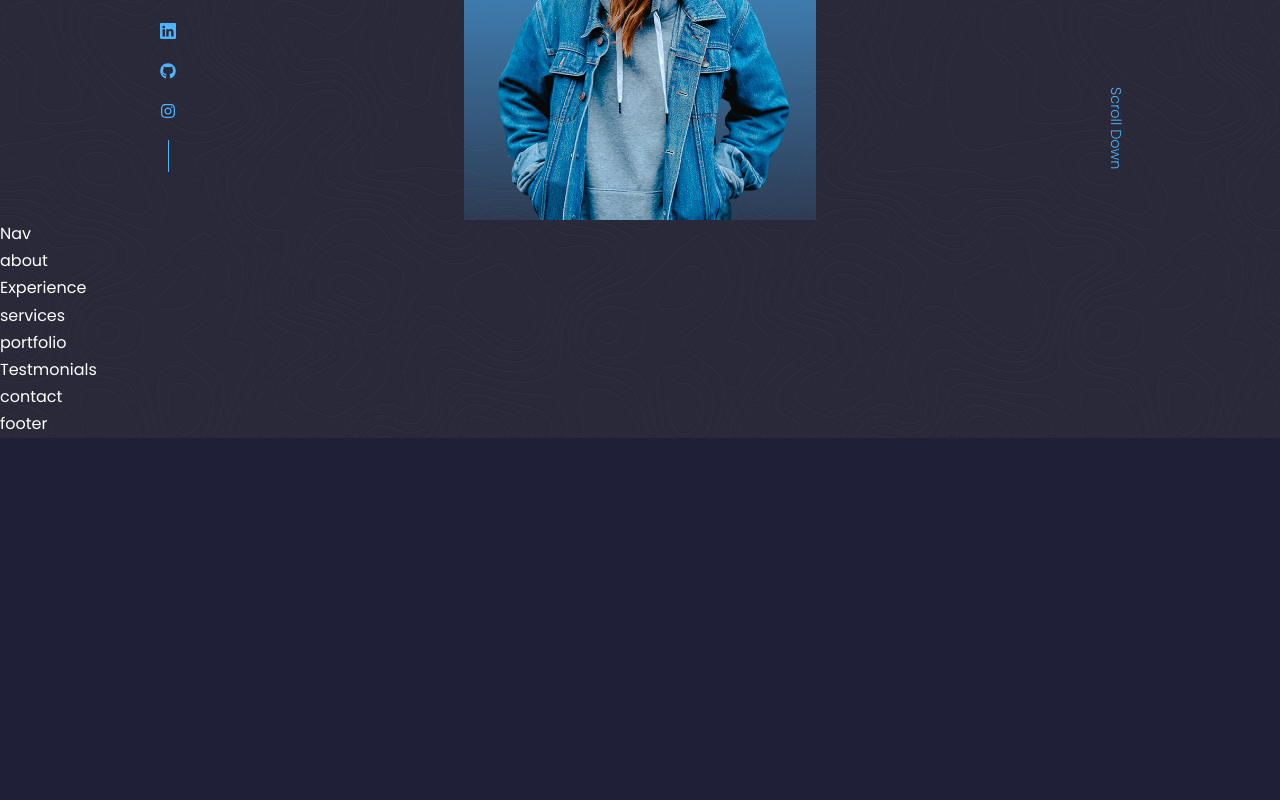
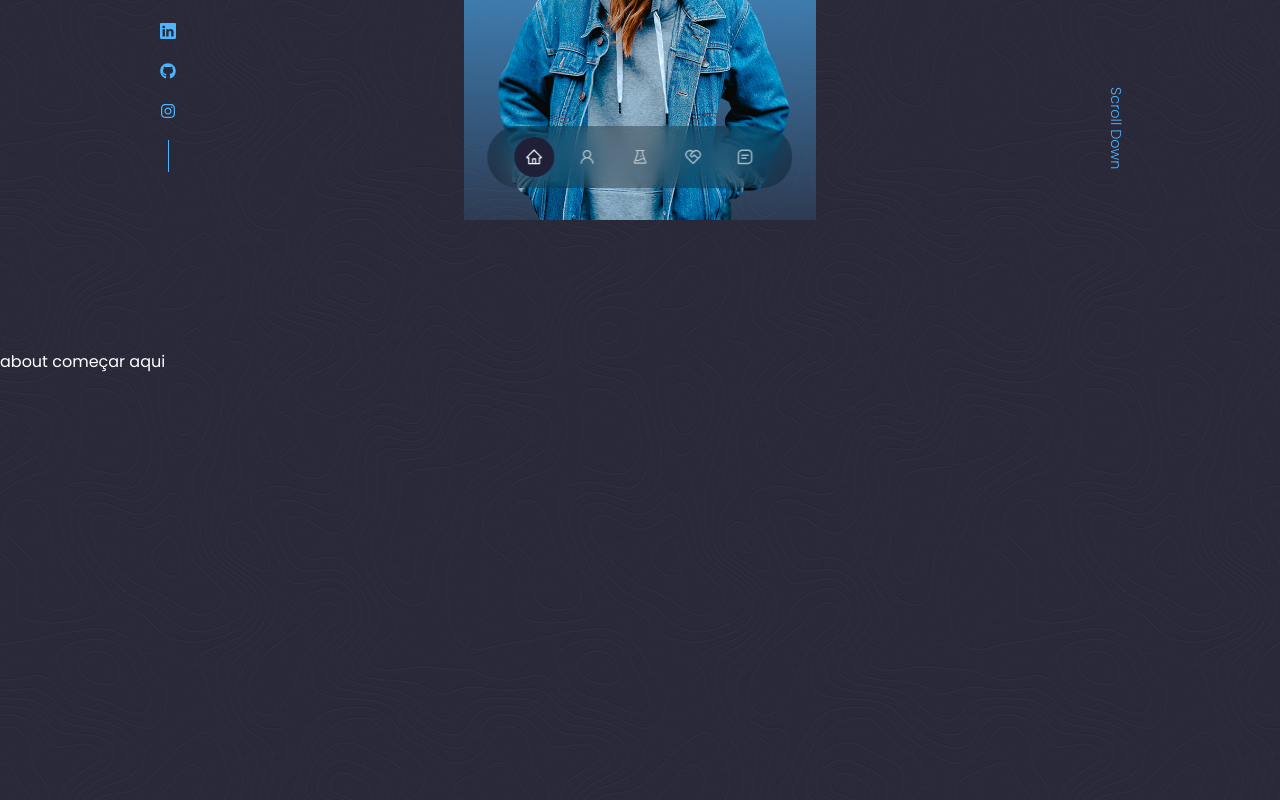
Before and after one commit to JailsonA/reactPortfolioegator, a React (Create React App) app: page / in a window 1280 px wide. Shown: the part 580-1380 px from the top of the page. Before the commit the page ends 1018 px from the top, so only its background shows below. Built offline with nearby package versions, Linux system fonts and the light colour scheme.

Commit message:
Floating Nav Component JSX - Floating Nav Component CSS - Managing Nav States using useState Hook

```diff
--- a/src/components/about/About.jsx
+++ b/src/components/about/About.jsx
@@ -2,10 +2,10 @@
 
 function About() {
   return (
-    <div >
+    <section id="about" >
 
-      about
-    </div>
+      about começar aqui
+    </section>
   );
 }
 
--- a/src/components/contact/Contact.jsx
+++ b/src/components/contact/Contact.jsx
@@ -2,10 +2,10 @@
 
 function Contact() {
   return (
-    <div >
+    <section id='contact' >
 
       contact
-    </div>
+    </section>
   );
 }
 
--- a/src/components/experience/Experience.jsx
+++ b/src/components/experience/Experience.jsx
@@ -2,10 +2,10 @@
 
 function Experience() {
   return (
-    <div >
+    <section id='experience' >
 
       Experience
-    </div>
+    </section>
   );
 }
 
--- a/src/components/header/Header.jsx
+++ b/src/components/header/Header.jsx
@@ -6,7 +6,7 @@
 
 function Header() {
   return (
-    <header>
+    <header id='home'>
       <div className="container header_container">
         <h5>Hello</h5>
         <h1>Janilson</h1>
--- a/src/components/nav/Nav.jsx
+++ b/src/components/nav/Nav.jsx
@@ -1,11 +1,19 @@
 import './nav.css';
+import { AiOutlineHome, AiOutlineUser, AiOutlineExperiment } from 'react-icons/ai';
+import { BiMessageSquareDetail } from 'react-icons/bi';
+import { RiServiceLine } from 'react-icons/ri';
+import { useState } from 'react';
 
 function Nav() {
+  const [activeNav, setActiveNav] = useState("#");
   return (
-    <div >
-
-      Nav
-    </div>
+    <nav>
+      <a href="#" onClick={() => setActiveNav('#')} className={activeNav === '#' ? 'active' : ''}><AiOutlineHome/></a>
+      <a href="#about" onClick={() => setActiveNav('#about')} className={activeNav === '#about' ? 'active' : ''}><AiOutlineUser/></a>
+      <a href="#experience" onClick={() => setActiveNav('#experience')} className={activeNav === '#experience' ? 'active' : ''}><AiOutlineExperiment/></a>
+      <a href="#services" onClick={() => setActiveNav('#services')} className={activeNav === '#services' ? 'active' : ''}><RiServiceLine/></a>
+      <a href="#contact" onClick={() => setActiveNav('#contact')} className={activeNav === '#contact' ? 'active' : ''}><BiMessageSquareDetail/></a>
+    </nav>
   );
 }
 
--- a/src/components/nav/nav.css
+++ b/src/components/nav/nav.css
@@ -0,0 +1,32 @@
+nav{
+    background-color: rgba(0, 0, 0, 0.3);
+    width: max-content;
+    display: block;
+    padding: 0.7rem 1.7rem;
+    z-index: 2;
+     position: fixed;  /* manter menu fixa */
+    left: 50%;
+    transform: translateX(-50%);
+    bottom: 2rem;
+    display: flex;
+    gap: 0.8rem;
+    border-radius: 3rem;
+    backdrop-filter: blur(15px)
+}
+
+nav a{
+    background: transparent;
+    padding: 0.7rem;
+    border-radius: 50%;
+    display: flex;
+    color: var(--color-light);
+    font-size: 1.1rem;
+}
+
+nav a:hover{
+    background-color: rgba(0, 0, 0, 0.3);
+}
+nav a.active{
+    background-color: var(--color-bg);
+    color: var(--color-white);
+}
--- a/src/components/portfolio/Portfolio.jsx
+++ b/src/components/portfolio/Portfolio.jsx
@@ -2,10 +2,10 @@
 
  function Portfolio() {
   return (
-    <div>
+    <section id='portfolio'>
 
       portfolio
-    </div>
+    </section>
   )
 }
 
--- a/src/components/services/Services.jsx
+++ b/src/components/services/Services.jsx
@@ -2,10 +2,10 @@
 
 function Services() {
   return (
-    <div >
+    <section id='services' >
 
       services
-    </div>
+    </section>
   );
 }
 
--- a/src/components/testimonials/Testimonial.jsx
+++ b/src/components/testimonials/Testimonial.jsx
@@ -2,10 +2,10 @@
 
 function Testimonial() {
   return (
-    <div >
+    <section id='testimonials' >
 
       Testmonials
-    </div>
+    </section>
   );
 }
 
--- a/src/index.css
+++ b/src/index.css
@@ -54,6 +54,7 @@
 }
 section{
     margin-top: 8rem;
+    height: 100vh;
 }
 
 section > h2, section > h5 {
```
